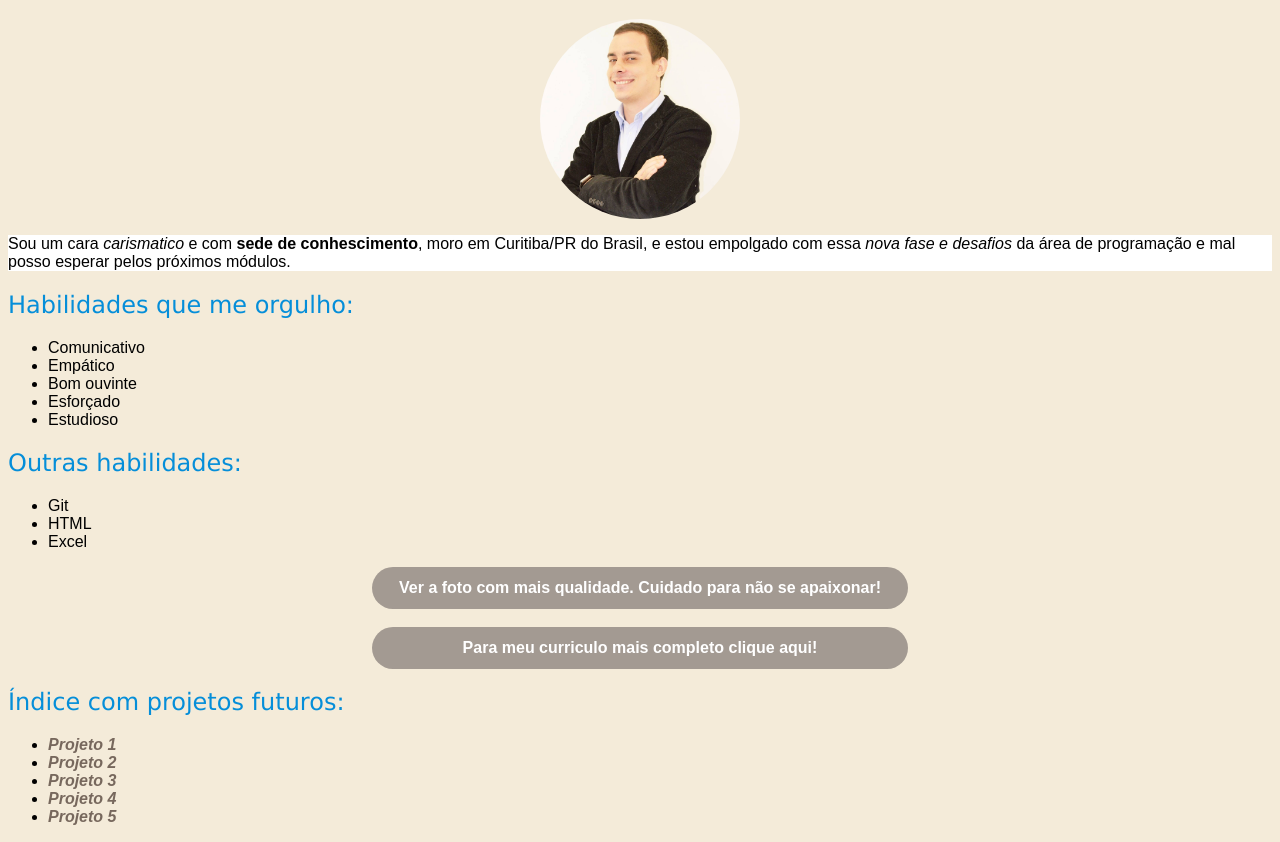
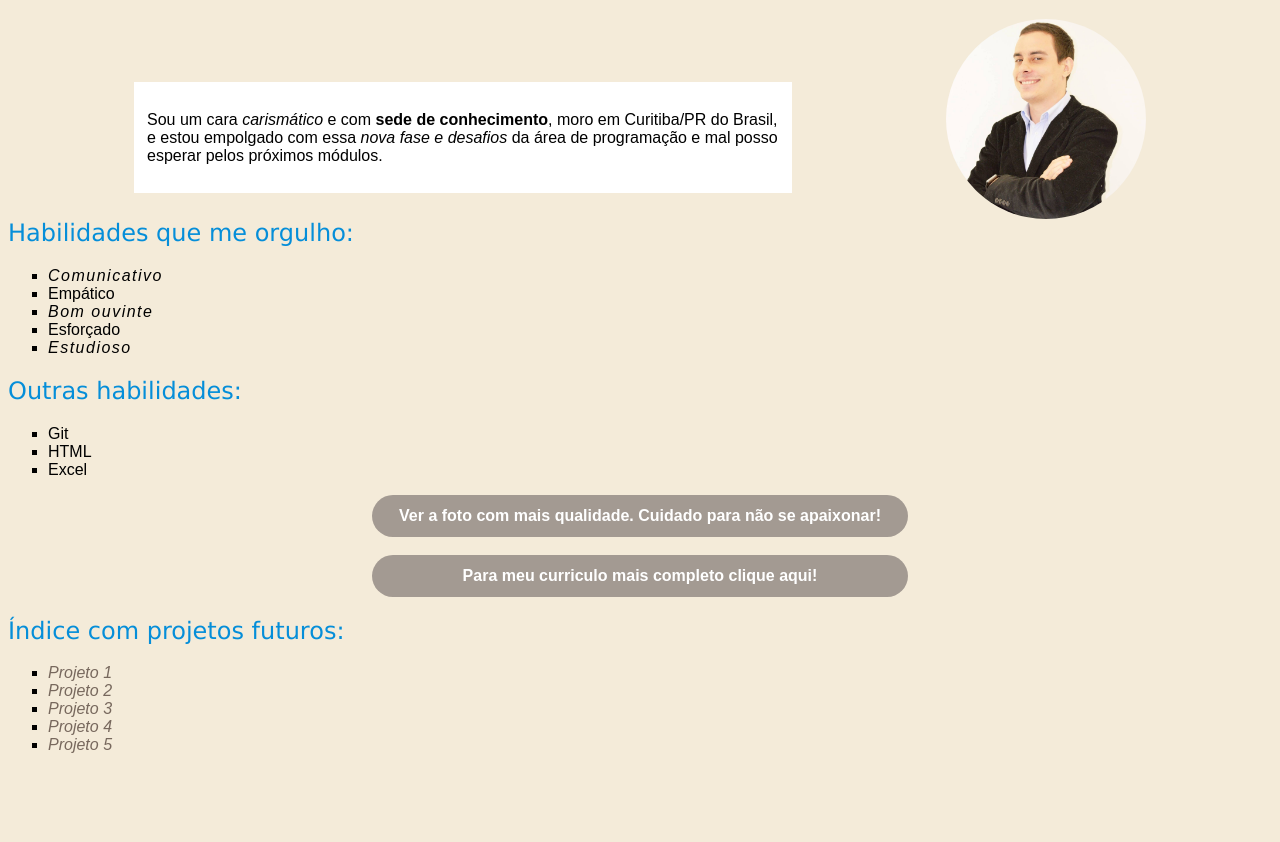
Before and after one commit to marcoantog/marcoantog.github.io, a plain HTML site: page index.html in a window 1280 px wide. Shown: the part 61-903 px from the top of the page. After the commit the page ends 831 px from the top, so only its background shows below. Drawn offline with Linux system fonts and the light colour scheme.

Commit message:
Atualizacao 15/08

```diff
--- a/index.html
+++ b/index.html
@@ -4,88 +4,30 @@
 <head>
     <meta charset="UTF-8">
     <title>Portifólio Web</title>
-    <link ref="stylesheet" type="text/css" href="style.css">
-    <style>
-        body {
-            background-color: #F4EBD9;
-            font-family: sans-serif;
-        }
-
-        h1 {
-            text-align: center;
-            color: #77685D;
-            letter-spacing: -1px;
-        }
-
-        #img {
-            width: 200px;
-            border-radius: 100px;
-            display: block;
-            margin-left: auto;
-            margin-right: auto;
-        }
-
-        h2 {
-            color: #058ED9;
-            font-family: 'Lucida Sans', 'Lucida Sans Regular', 'Lucida Grande', 'Lucida Sans Unicode', Geneva, Verdana, sans-serif;
-            font-weight: 300;
-        }
-
-        .link {
-            background-color: #A39A92;
-            color: white;
-            border-radius: 100px;
-            padding: 12px 15px;
-            text-decoration: none;
-            font-weight: 600;
-            margin: auto;
-            display: block;
-            width: 40%;
-            text-align: center;
-            transition: 0.5s all;
-        }
-
-        .link:hover {
-            background-color: #483D3F;
-            text-decoration: none;
-
-        }
-
-        .link2 {
-            color: #77685D;
-            text-decoration: none;
-            font-style: italic;
-            font-weight: bold;
-        }
-
-        .link2:hover {
-            color: #483D3F;
-            text-decoration: none;
-        }
-
-        p {
-            background-color: white;
-        }
-    </style>
+    <link rel="stylesheet" href="style.css">
 </head>
 
 <body>
     <h1>Marco Antonio Oliveira Gonçalves</h1>
+    <div class="foto">
     <img id="img" src="Imagens/prof.jpg" alt="Marco Antonio Oliveira Gonçalves">
+</div>
 
-    <p>Sou um cara <em>carismatico</em> e com <strong>sede de conhescimento</strong>, moro em Curitiba/PR do Brasil, e
+<div class="descricao">
+    <p>Sou um cara <em>carismático</em> e com <strong>sede de conhecimento</strong>, moro em Curitiba/PR do Brasil, e
         estou empolgado com essa <em>nova fase e desafios</em> da área de programação e mal posso esperar pelos próximos
         módulos.</p>
-
+    </div>
+    <div class="orgulho">
     <h2>Habilidades que me orgulho:</h2>
     <ul>
-        <li>Comunicativo</li>
+        <li class="impar">Comunicativo</li>
         <li>Empático</li>
-        <li>Bom ouvinte</li>
+        <li class="impar">Bom ouvinte</li>
         <li>Esforçado</li>
-        <li>Estudioso</li>
+        <li class="impar">Estudioso</li>
     </ul>
-
+</div>
     <h2>Outras habilidades:</h2>
     <ul>
         <li>Git</li>
--- a/style.css
+++ b/style.css
@@ -0,0 +1,84 @@
+body {
+    background-color: #F4EBD9;
+    font-family: sans-serif;
+}
+
+h1 {
+    text-align: center;
+    color: #77685D;
+    letter-spacing: -1px;
+}
+
+#img {
+    width: 200px;
+    border-radius: 100px;
+    display: block;
+    margin-left: auto;
+    margin-right: auto;
+}
+
+h2 {
+    color: #058ED9;
+    font-family: 'Lucida Sans', 'Lucida Sans Regular', 'Lucida Grande', 'Lucida Sans Unicode', Geneva, Verdana, sans-serif;
+    font-weight: 300;
+}
+
+.link {
+    background-color: #A39A92;
+    color: white;
+    border-radius: 100px;
+    padding: 12px 15px;
+    text-decoration: none;
+    font-weight: 600;
+    margin: auto;
+    display: block;
+    width: 40%;
+    text-align: center;
+    transition: 0.5s all;
+}
+
+.link:hover {
+    background-color: #483D3F;
+    text-decoration: none;
+
+}
+
+.link2 {
+    color: #77685D;
+    text-decoration: none;
+    font-style: italic;
+    }
+
+.link2:hover {
+    color: #483D3F;
+    text-decoration: none;
+    font-weight: bold;
+}
+
+
+.foto {
+    float: right;
+    margin-right: 10%;
+}
+
+.descricao {
+    float: left;
+    width: 50%;
+    margin-left: 10%;
+    background-color: white;
+    margin-top: 5%;
+    padding: 1%;
+}
+
+.orgulho {
+    clear: both;
+}
+
+.impar {
+    font-style: italic;
+    letter-spacing: 1.5px;
+}
+
+ul li {
+    list-style: square;
+}
```
